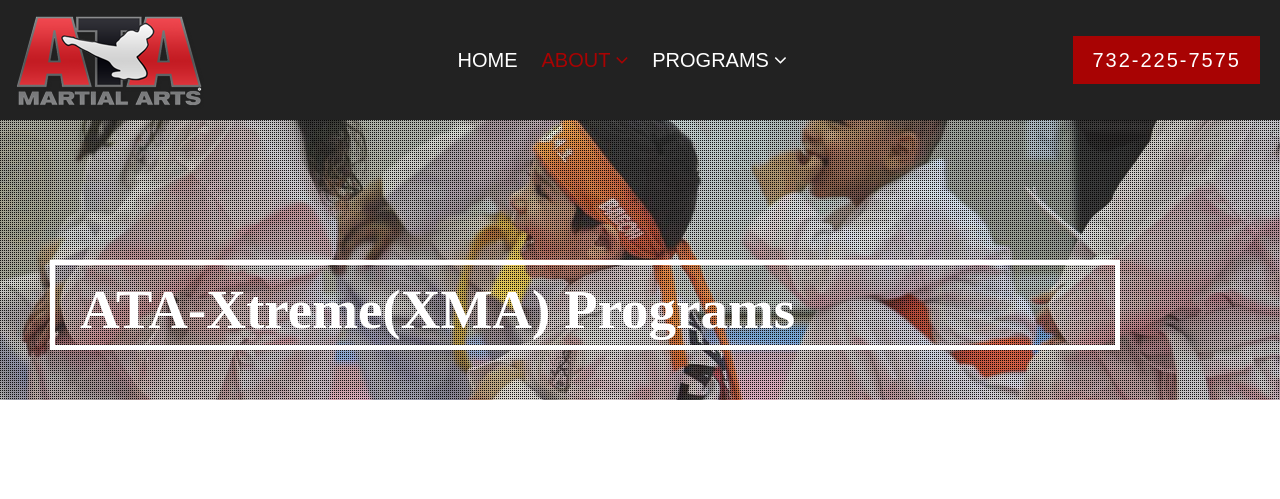
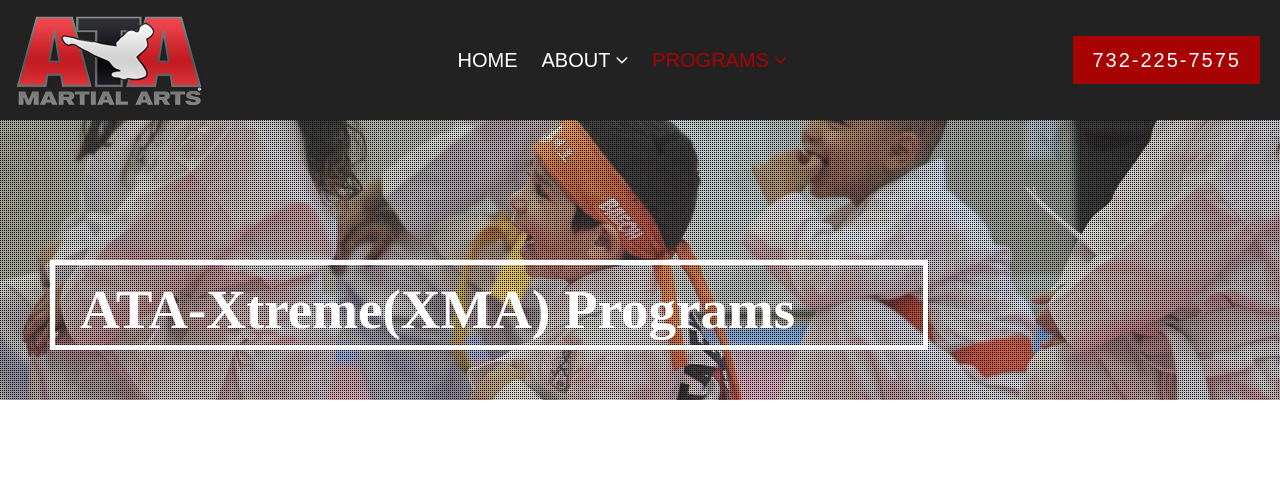
Before and after one commit to AdamMattas/noah_ata, a PHP site: page /ATA-XT.html in a window 1280 px wide. Shown: the top 499 px of the page. Run offline with PHP 8.4, Linux system fonts and the light colour scheme; some libraries are stand-ins or nearby versions.

Commit message:
added overhaul for ataxtreme page

```diff
--- a/ATA-XT.html
+++ b/ATA-XT.html
@@ -34,14 +34,14 @@
     <a href="index.html" class="nav-links">HOME</a>
 
     <div class="dropdown">
-      <a class="active dropbtn nav-links">ABOUT<i class="active fa fa-angle-down caret"></i></a>
+      <a class="dropbtn nav-links">ABOUT<i class="fa fa-angle-down caret"></i></a>
       <div class="dropdown-content">
         <a href="instructors.html">Instructors</a>
       </div>
     </div>
 
     <div class="dropdown">
-      <a class="dropbtn nav-links">PROGRAMS<i class="fa fa-angle-down caret"></i></a>
+      <a class="active dropbtn nav-links">PROGRAMS<i class="active fa fa-angle-down caret"></i></a>
       <div class="dropdown-content">
         <a href="tiny.html">Tiny Tigers</a>
         <a href="karate.html">Karate for Kids</a>
--- a/css/style1.css
+++ b/css/style1.css
@@ -252,7 +252,7 @@ html,body {
     left: 50px;
     bottom: 50px;
     border: 5px solid #ffffff;
-    padding: 35px 25% 25px 25px;
+    padding: 35px 10% 25px 25px;
 }
 
 .carousel-title-long-half > h1 {
```
